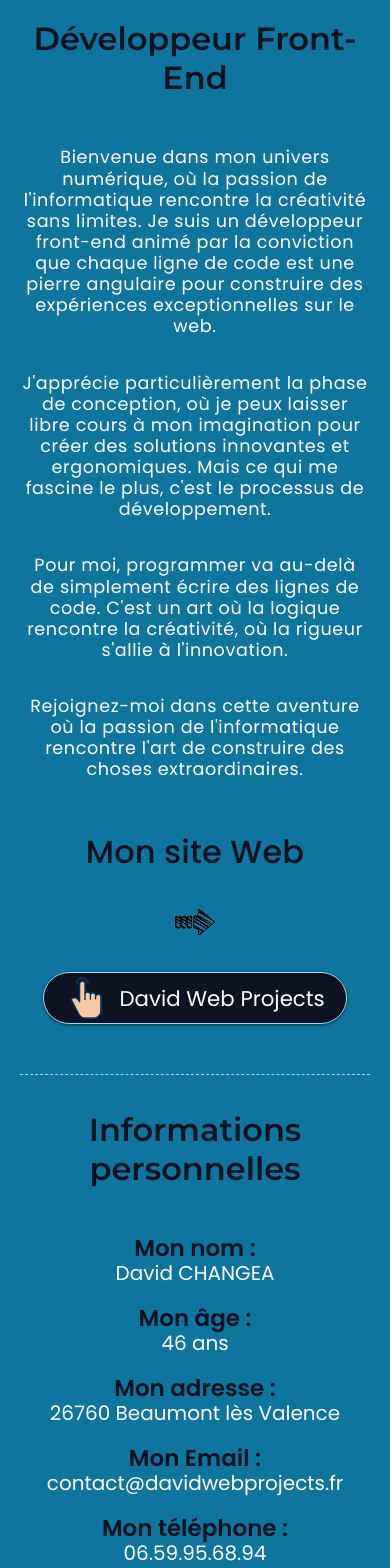
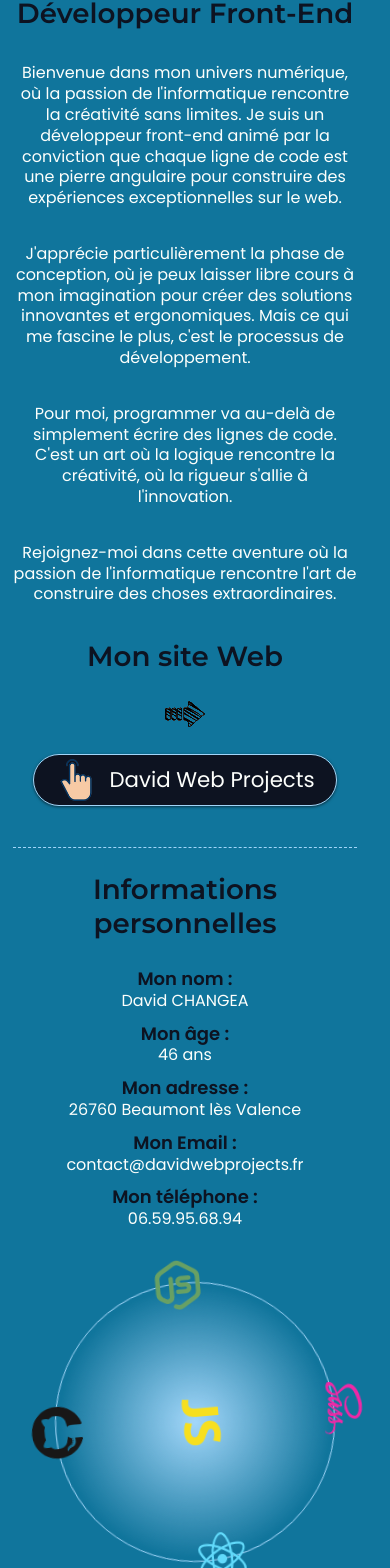
Before and after one commit to DavidDevPro/portfolioV2, a React (Vite) app: page /about in a window 390 px wide. Shown: the part 195-1763 px from the top of the page. Built offline with nearby package versions, Linux system fonts and the light colour scheme.

Commit message:
Related to #5: aboutPage responsive 100%

```diff
--- a/src/sass/pages/AboutPage.scss
+++ b/src/sass/pages/AboutPage.scss
@@ -1,3 +1,6 @@
+/*╔═════════════════════════════════════════════════════╗
+   🖥️ ==> ABOUTPAGE
+  ╚═════════════════════════════════════════════════════╝ */
 @use "../utils/mixins" as *;
 @use "../utils/variables" as *;
 
@@ -11,9 +14,6 @@
   padding: 20px;
   overflow: hidden;
   transition: flex-direction 300ms ease-out;
-  @media screen and (max-width: 1024px) {
-    flex-direction: column;
-  }
 
   .about {
     width: 60%;
@@ -24,20 +24,12 @@
     gap: 35px;
     transition: width 300ms ease-out, text-align 300ms ease-out,
       padding 300ms ease-out;
-    @media screen and (max-width: 1024px) {
-      width: 100%;
-      text-align: center;
-      padding: 50px 0;
-    }
 
     h3 {
       color: $primary_color;
       font-size: 2.6em;
       font-weight: 600;
       transition: font-size 300ms ease-out;
-      @media screen and (max-width: 768px) {
-        font-size: 2em;
-      }
     }
 
     &_text {
@@ -53,22 +45,16 @@
         align-items: center;
         gap: 30px;
         transition: flex-direction 300ms ease-out;
-        @media screen and (max-width: 768px) {
-          flex-direction: column;
-        }
 
         p {
+          @include montserrat;
           color: $primary_color;
           line-height: 1.3em;
           font-size: 2.6em;
-          font-weight: 500;
-          letter-spacing: 0.15px;
+          font-weight: 600;
           transition: font-size 300ms ease-out, letter-spacing 300ms ease-out,
             line-height 300ms ease-out;
           transition: font-size 300ms ease-out;
-          @media screen and (max-width: 768px) {
-            font-size: 2em;
-          }
         }
       }
 
@@ -77,17 +63,10 @@
         flex-direction: column;
         gap: 20px;
         color: $secondary100_color;
-        line-height: 1.3em;
-        font-size: 1.25em;
-        letter-spacing: 0.15px;
+        line-height: 1.5em;
+        font-size: 1.3em;
         transition: gap 300ms ease-out, font-size 300ms ease-out,
-          letter-spacing 300ms ease-out, line-height 300ms ease-out;
-        @media screen and (max-width: 768px) {
-          gap: 35px;
-          font-size: 1.1em;
-          letter-spacing: 0.6px;
-          line-height: 1.2em;
-        }
+          line-height 300ms ease-out;
       }
     }
     &_infos {
@@ -100,25 +79,16 @@
         flex-direction: column;
         gap: 20px;
         transition: align-items 300ms ease-out, gap 300ms ease-out;
-        @media screen and (max-width: 1024px) {
-          align-items: center;
-          gap: 25px;
-        }
 
         li {
           @include poppins;
           display: flex;
           gap: 15px;
           color: $secondary100_color;
-          line-height: 1.3em;
-          font-size: 1.25em;
+          line-height: 1.5em;
+          font-size: 1.3em;
           transition: flex-direction 300ms ease-out, line-height 300ms ease-out,
             gap 300ms ease-out;
-          @media screen and (max-width: 1024px) {
-            flex-direction: column;
-            line-height: 1em;
-            gap: 5px;
-          }
 
           .title {
             color: $primary_color;
@@ -135,10 +105,6 @@
     align-items: center;
     justify-content: center;
     transition: width 300ms ease-out, margin 300ms ease-out;
-    @media screen and (max-width: 1024px) {
-      width: 100%;
-      margin: 50px auto;
-    }
 
     &_content {
       width: 350px;
@@ -146,13 +112,9 @@
       background: radial-gradient(175px, $fourth_color, transparent 95%);
       position: relative;
       border-radius: 50%;
-      border: 1.5px solid $fourth_color;
+      border: 2px solid $fourth_color;
       animation: rotation 20s linear 1s infinite;
       transition: width 300ms ease-out, height 300ms ease-out;
-      @media screen and (max-width: 768px) {
-        width: 280px;
-        height: 280px;
-      }
 
       @keyframes rotation {
         0% {
@@ -171,10 +133,6 @@
         left: 41%;
         transform: rotate(15deg);
         transition: top 300ms ease-out, left 300ms ease-out;
-        @media screen and (max-width: 768px) {
-          top: -17.5%;
-          left: 40%;
-        }
       }
       div:nth-child(2) {
         color: $react_color;
@@ -183,10 +141,6 @@
         top: 37%;
         right: -11.5%;
         transition: top 300ms ease-out, right 300ms ease-out;
-        @media screen and (max-width: 768px) {
-          top: 35%;
-          right: -14%;
-        }
       }
       div:nth-child(3) {
         color: $github_color;
@@ -196,10 +150,6 @@
         left: 41%;
         transform: rotate(180deg);
         transition: bottom 300ms ease-out, left 300ms ease-out;
-        @media screen and (max-width: 768px) {
-          bottom: -13%;
-          left: 40%;
-        }
       }
       div:nth-child(4) {
         color: $nodejs_color;
@@ -209,10 +159,6 @@
         left: -9%;
         transform: rotate(-90deg);
         transition: top 300ms ease-out, left 300ms ease-out;
-        @media screen and (max-width: 768px) {
-          top: 35%;
-          left: -13%;
-        }
       }
       div:nth-child(5) {
         color: $js_color;
@@ -225,3 +171,352 @@
     }
   }
 }
+
+/* ~~~~~~~~~~~~~~~~~~~~~~~~~~~~~~~~~~~~~~
+ ===> 🖥️ MEDIA QUERY : Max-width 1920px
+ * ~~~~~~~~~~~~~~~~~~~~~~~~~~~~~~~~~~~~~~ */
+@media screen and (max-width: 1920px) {
+  .main_about_section {
+    max-width: 83.333vw;
+    padding: 1.041vw;
+
+    .about {
+      gap: 1.822vw;
+      width: 100%;
+      text-align: center;
+      padding: 50px 0;
+
+      h3 {
+        font-size: 2.166vw;
+      }
+
+      &_text {
+        gap: 2.604vw;
+        padding-bottom: 2.604vw;
+        border-bottom: 0.052vw dashed $fourth_color;
+
+        &_website {
+          gap: 1.562vw;
+
+          p {
+            line-height: 2.816vw;
+            font-size: 2.166vw;
+          }
+        }
+
+        article {
+          gap: 1.041vw;
+          line-height: 1.625vw;
+          font-size: 1.083vw;
+        }
+      }
+      &_infos {
+        gap: 2.604vw;
+
+        ul {
+          gap: 1.041vw;
+
+          li {
+            gap: 0.781vw;
+            line-height: 1.625vw;
+            font-size: 1.083vw;
+
+            .title {
+              font-size: 1.245vw;
+            }
+          }
+        }
+      }
+    }
+    .about_wrapper {
+      &_content {
+        width: 18.229vw;
+        height: 18.229vw;
+        background: radial-gradient(9.114vw, $fourth_color, transparent 95%);
+        border: 0.104vw solid $fourth_color;
+
+        div:nth-child(1) {
+          font-size: 4.166vw;
+        }
+        div:nth-child(2) {
+          font-size: 4.166vw;
+        }
+        div:nth-child(3) {
+          font-size: 4.166vw;
+        }
+        div:nth-child(4) {
+          font-size: 4.166vw;
+        }
+      }
+      div:nth-child(5) {
+        font-size: 4.166vw;
+      }
+    }
+  }
+}
+
+/* ~~~~~~~~~~~~~~~~~~~~~~~~~~~~~~~~~~~~~~
+ ===> 🖥️ MEDIA QUERY : Max-width 1600px
+ * ~~~~~~~~~~~~~~~~~~~~~~~~~~~~~~~~~~~~~~ */
+@media screen and (max-width: 1600px) {
+  .main_about_section {
+    max-width: 1333.32px;
+    padding: 16.66px;
+
+    .about {
+      padding: 41.67px 25px 0 0;
+      gap: 29.16px;
+
+      h3 {
+        font-size: 34.66px;
+      }
+
+      &_text {
+        gap: 41.67px;
+        padding-bottom: 41.67px;
+        border-bottom: 0.832px dashed $fourth_color;
+
+        &_website {
+          gap: 24.5px;
+
+          p {
+            line-height: 45.06px;
+            // font-size: 34.66px;
+          }
+        }
+
+        article {
+          gap: 16.66px;
+          line-height: 26px;
+          font-size: 17.33px;
+        }
+      }
+      &_infos {
+        gap: 41.67px;
+
+        ul {
+          gap: 16.66px;
+
+          li {
+            gap: 12.5px;
+            line-height: 26px;
+            font-size: 17.33px;
+
+            .title {
+              font-size: 19.95px;
+            }
+          }
+        }
+      }
+    }
+    .about_wrapper {
+      &_content {
+        width: 291.67px;
+        height: 291.67px;
+        background: radial-gradient(145.83px, $fourth_color, transparent 95%);
+        border: 1.67px solid $fourth_color;
+
+        div:nth-child(1) {
+          font-size: 66.66px;
+        }
+        div:nth-child(2) {
+          font-size: 66.66px;
+        }
+        div:nth-child(3) {
+          font-size: 66.66px;
+        }
+        div:nth-child(4) {
+          font-size: 66.66px;
+        }
+      }
+      div:nth-child(5) {
+        font-size: 66.66px;
+      }
+    }
+  }
+}
+
+/* ~~~~~~~~~~~~~~~~~~~~~~~~~~~~~~~~~~~~~~
+ ===> 🖥️ MEDIA QUERY : Max-width 1000px
+ * ~~~~~~~~~~~~~~~~~~~~~~~~~~~~~~~~~~~~~~ */
+@media screen and (max-width: 1000px) {
+  .main_about_section {
+    flex-direction: column;
+    max-width: 133.332vw;
+    padding: 1.666vw;
+
+    .about {
+      padding: 4.167vw 2.5vw 0 0;
+      gap: 2.916vw;
+
+      h3 {
+        font-size: 3.466vw;
+      }
+
+      &_text {
+        gap: 4.167vw;
+        padding-bottom: 41.67px;
+        border-bottom: 0.083vw dashed $fourth_color;
+
+        &_website {
+          gap: 2.45vw;
+          justify-content: center;
+
+          p {
+            line-height: 4.506vw;
+            font-size: 3.466vw;
+          }
+        }
+
+        article {
+          gap: 1.666vw;
+          line-height: 2.6vw;
+          font-size: 1.733vw;
+        }
+      }
+      &_infos {
+        gap: 4.167vw;
+
+        ul {
+          align-items: center;
+          gap: 2.5vw;
+
+          li {
+            font-size: 1.733vw;
+            flex-direction: column;
+            line-height: 1.6vw;
+            gap: 5px;
+
+            .title {
+              font-size: 1.995vw;
+              margin-bottom: 0.5vw;
+            }
+          }
+        }
+      }
+    }
+    .about_wrapper {
+      width: 100%;
+      margin: 5vw auto;
+      &_content {
+        width: 29.167vw;
+        height: 29.167vw;
+        background: radial-gradient(14.583vw, $fourth_color, transparent 95%);
+        border: 0.167vw solid $fourth_color;
+
+        div:nth-child(1) {
+          font-size: 6.666vw;
+        }
+        div:nth-child(2) {
+          font-size: 6.666vw;
+        }
+        div:nth-child(3) {
+          font-size: 6.666vw;
+        }
+        div:nth-child(4) {
+          font-size: 6.666vw;
+        }
+      }
+      div:nth-child(5) {
+        font-size: 6.666vw;
+      }
+    }
+  }
+}
+
+/* ~~~~~~~~~~~~~~~~~~~~~~~~~~~~~~~~~~~~~~
+ ===> 🖥️ MEDIA QUERY : Max-width 800px
+ * ~~~~~~~~~~~~~~~~~~~~~~~~~~~~~~~~~~~~~~ */
+@media screen and (max-width: 800px) {
+  .main_about_section {
+    flex-direction: column;
+    max-width: 1066.65px;
+    padding: 13.32px;
+
+    .about {
+      padding: 33.33px 20px 0 0;
+      gap: 23.33px;
+
+      h3 {
+        font-size: 27.73px;
+      }
+
+      &_text {
+        gap: 33.34px;
+        padding-bottom: 41.67px;
+        border-bottom: 0.66px dashed $fourth_color;
+
+        &_website {
+          gap: 19.6px;
+          justify-content: center;
+          flex-direction: column;
+
+          p {
+            line-height: 36.05px;
+            font-size: 27.73px;
+          }
+        }
+
+        article {
+          line-height: 20.8px;
+          gap: 35px;
+          font-size: 16px;
+        }
+      }
+      &_infos {
+        gap: 33.34px;
+
+        ul {
+          align-items: center;
+          gap: 20px;
+
+          li {
+            font-size: 16px;
+            flex-direction: column;
+            line-height: 12.8px;
+            gap: 5px;
+
+            .title {
+              font-size: 18px;
+              margin-bottom: 4px;
+            }
+          }
+        }
+      }
+    }
+    .about_wrapper {
+      width: 100%;
+      margin: 56px auto;
+      &_content {
+        background: radial-gradient(142.65px, $fourth_color, transparent 95%);
+        border: 1.34px solid $fourth_color;
+        width: 280px;
+        height: 280px;
+
+        div:nth-child(1) {
+          font-size: 53.33px;
+          top: -12.5%;
+          left: 40%;
+        }
+        div:nth-child(2) {
+          font-size: 53.33px;
+          top: 35%;
+          right: -9.5%;
+        }
+        div:nth-child(3) {
+          font-size: 53.33px;
+          bottom: -9%;
+          left: 40%;
+        }
+        div:nth-child(4) {
+          font-size: 53.33px;
+          top: 40%;
+          left: -7%;
+        }
+      }
+      div:nth-child(5) {
+        font-size: 53.33px;
+      }
+    }
+  }
+}
```
Also changed, not shown: src/sass/layout/HeadPages.scss (+0 -8 lines).
